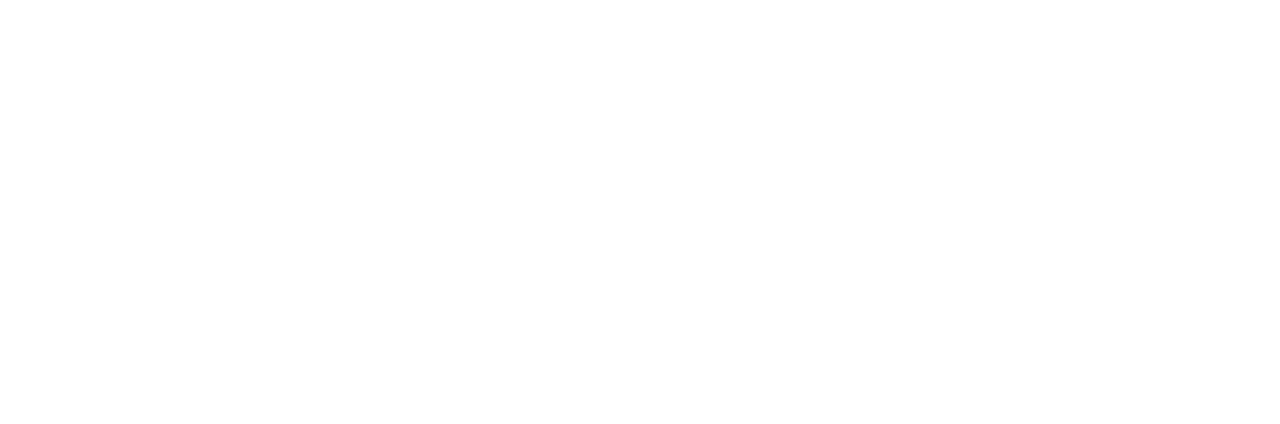
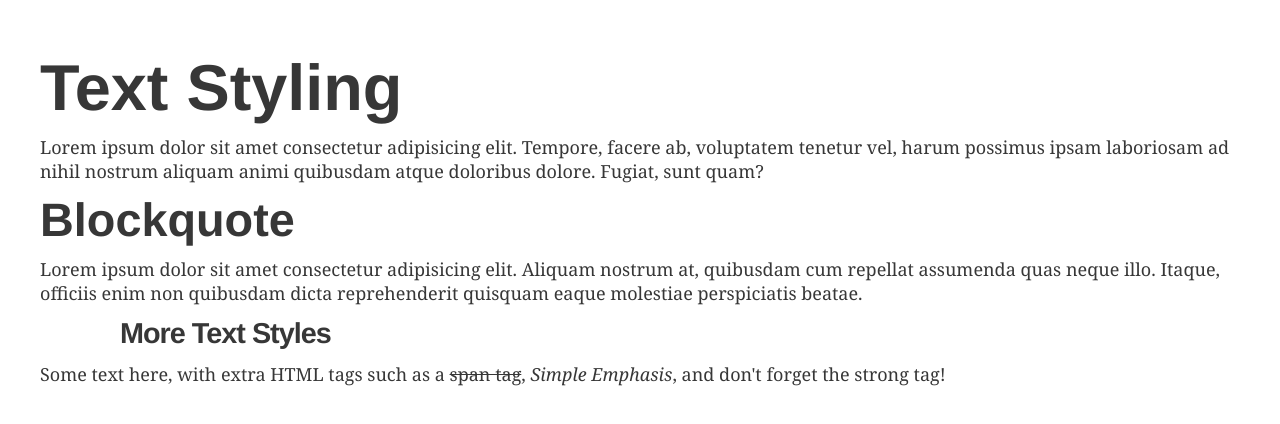
Before and after one commit to JakeUnger/BradHusseyWebDesignerCourse, a plain HTML site: page CSS/text.html in a window 1280 px wide. Drawn offline with Linux system fonts and the light colour scheme.

Commit message:
building text course

```diff
--- a/CSS/stylesheet.css
+++ b/CSS/stylesheet.css
@@ -0,0 +1,45 @@
+/* Text Formatting with CSS */
+
+* {
+ margin: 0;
+ padding: 0;
+ font-weight: normal;
+ font-size: 18px;
+}
+
+body {
+ padding:40px;
+ font-family: Georgia, Times, serif;
+ color: #373737;
+}
+
+h1, h2, h3, h4, h5, h6 {
+ margin: 10px 0;
+ font-family: Helvetica, Arial, sans-serif;
+
+ font-weight: bold;
+
+}
+
+h1 {
+font-size: 3.6em;
+}
+
+h2 {
+ font-size: 2.6em;
+}
+
+h3 {
+ font-size: 1.6em;
+ letter-spacing: -1px;
+ text-indent: 80px;
+ line-height: 1.3;
+}
+
+span {
+ text-decoration: line-through;
+}
+
+em {
+ text-transform: capitalize;
+}
--- a/CSS/text.html
+++ b/CSS/text.html
@@ -6,8 +6,17 @@
 </head>
 
 <body>
-
-
+ <h1>Text Styling</h1>
+ <p>Lorem ipsum dolor sit amet consectetur adipisicing elit. Tempore, facere ab, voluptatem tenetur vel, harum possimus
+  ipsam laboriosam ad nihil nostrum aliquam animi quibusdam atque doloribus dolore. Fugiat, sunt quam?
+ </p>
+ <h2>Blockquote</h2>
+ <blockquote>Lorem ipsum dolor sit amet consectetur adipisicing elit. Aliquam nostrum at, quibusdam cum repellat
+  assumenda quas neque illo. Itaque, officiis enim non quibusdam dicta reprehenderit quisquam eaque molestiae
+  perspiciatis beatae.</blockquote>
+ <h3>More Text Styles</h3>
+ <p>Some text here, with extra HTML tags such as a <span>span tag</span>,
+  <em>simple emphasis</em>, and don't forget the <strong>strong tag</strong>!</p>
 </body>
 
 </html>
```
